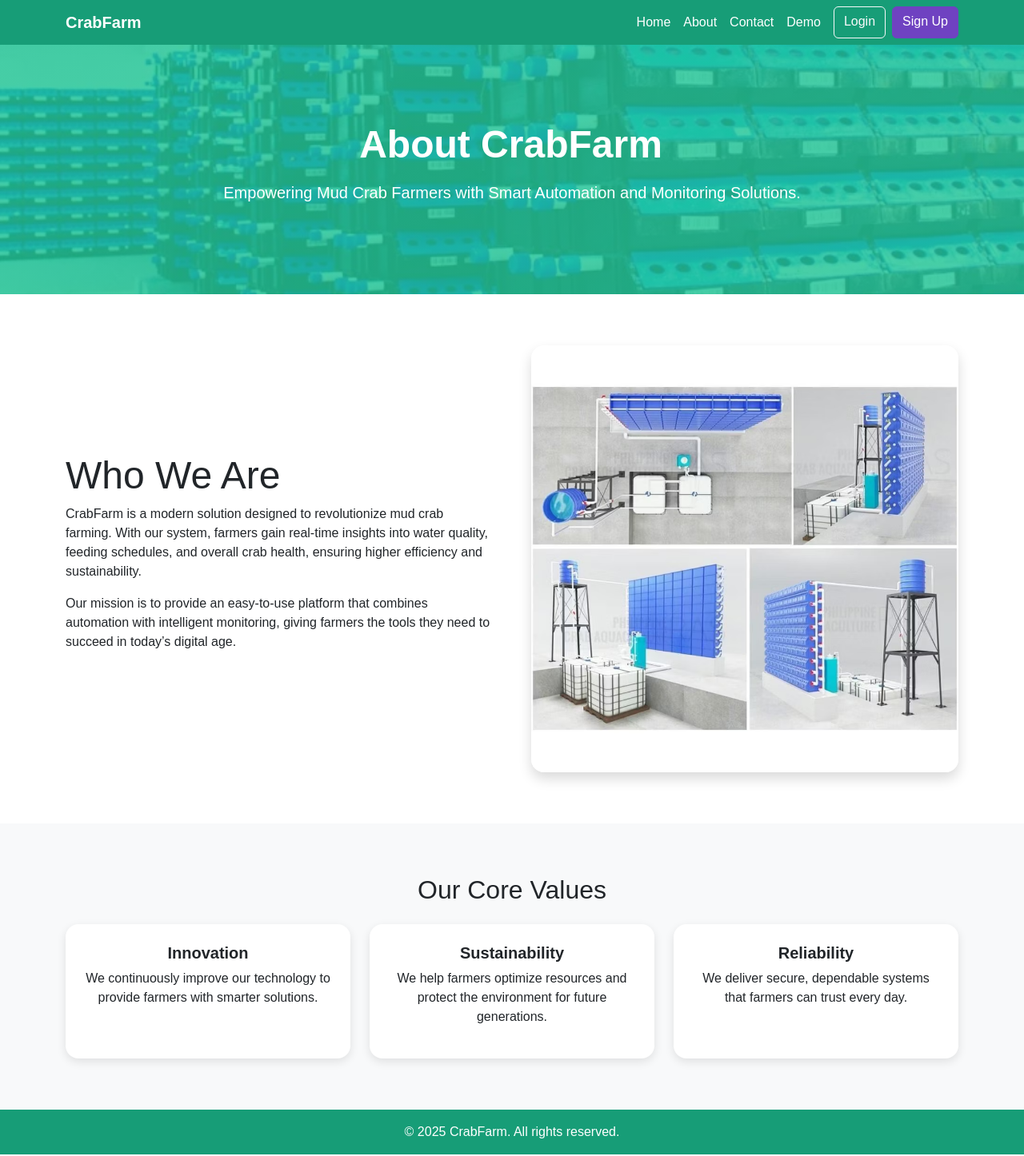
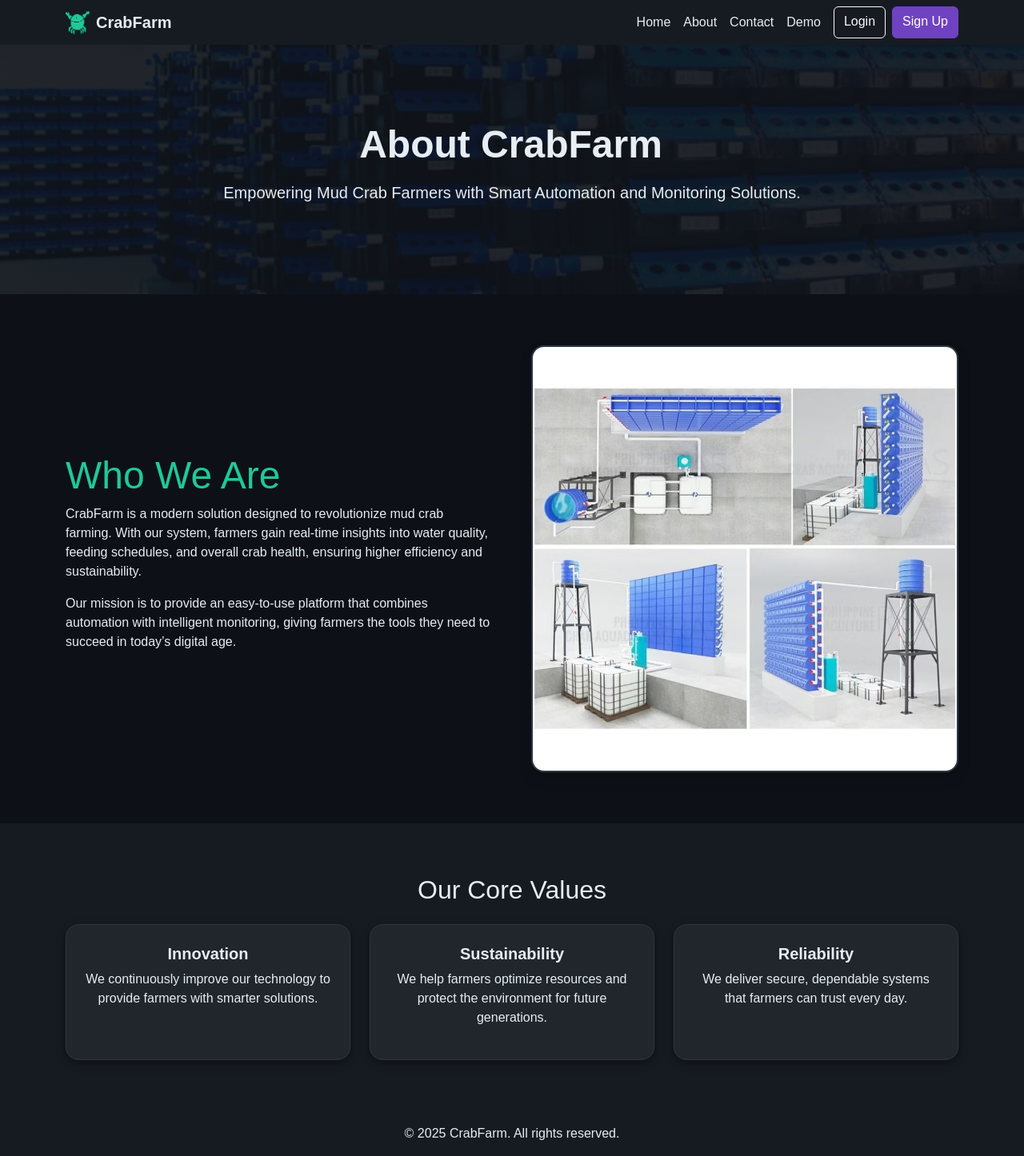
Before and after one commit to dexxtrous9/dexxtrous9, a Flask app: page /about in a window 1280 px wide. Shown: the whole page at 80% size. Run offline with Flask 3, Linux system fonts and the light colour scheme; some web fonts are replaced.

Commit message:
Darker Design

```diff
--- a/CrabFarm-Partner/static/css/components/navigation.css
+++ b/CrabFarm-Partner/static/css/components/navigation.css
@@ -1,15 +1,42 @@
 :root {
+    --crab-primary: #20c997;
+    --crab-primary-dark: #179d77;
+    --crab-primary-light: #4ce3b5;
+
     --crab-secondary: #6f42c1;
     --crab-secondary-dark: #5633a4;
-}
 
-.btn-info {
+    --crab-danger: #dc3545;
+    --crab-warning: #ffc107;
+    --crab-info: #0dcaf0;
+  }
+
+  .navbar-crabfarm {
+    background-color: #161b22;
+  }
+
+  .navbar-brand,
+  .nav-link {
+    color: #e6edf3 !important;
+  }
+
+  .navbar-brand:hover{
+    color: var(--crab-primary) !important;
+  }
+
+  .nav-link:hover {
+    color: var(--crab-primary) !important;
+  }
+
+  /* Button overrides */
+  .btn-info {
     background-color: var(--crab-secondary) !important;
     border-color: var(--crab-secondary) !important;
     color: #fff !important;
-}
+    transition: background-color 0.3s ease, border-color 0.3s ease;
+  }
 
-.btn-info:hover {
+  .btn-info:hover {
     background-color: var(--crab-secondary-dark) !important;
     border-color: var(--crab-secondary-dark) !important;
-}
+  }
--- a/CrabFarm-Partner/static/css/web/about.css
+++ b/CrabFarm-Partner/static/css/web/about.css
@@ -2,27 +2,37 @@
   --crab-primary: #20c997;
   --crab-primary-dark: #179d77;
   --crab-primary-light: #4ce3b5;
+
+  --crab-secondary: #6f42c1;
+  --crab-secondary-dark: #5633a4;
+  --crab-secondary-light: #8e65d4;
+
+  --crab-danger: #dc3545;
+  --crab-warning: #ffc107;
+  --crab-info: #0dcaf0;
 }
 
 body {
   font-family: 'Sansation', sans-serif;
+  background-color: #0d1117;
+  color: #e6edf3;
 }
 
 /*For Navigation*/
 .navbar-brand,
 .nav-link {
-  color: #fff !important;
+  color: #e6edf3 !important;
 }
 
 .navbar-crabfarm {
-  background-color: var(--crab-primary-dark);
+  background-color: #161b22;
 }
 
 /*For Hero*/
 .hero {
-  background: linear-gradient(rgba(32, 201, 151, 0.8), rgba(32, 201, 151, 0.8)),
+  background: linear-gradient(rgba(13, 17, 23, 0.9), rgba(13, 17, 23, 0.9)),
     url("/static/images/herobg.webp") center/cover no-repeat;
-  color: #fff;
+  color: #e6edf3;
   padding: 6rem 1rem;
   text-align: center;
 }
@@ -31,25 +41,22 @@ body {
   font-size: 3rem;
   font-weight: 700;
 
-  white-space: nowrap; /* keep in one line */
-  overflow: hidden; /* hide the text until animated */
-  border-right: 3px solid var(--crab-primary); /* blinking cursor */
-  width: 0;   /* start with 0 width */
+  white-space: nowrap;
+  overflow: hidden;
+  border-right: 3px solid var(--crab-primary);
+  width: 0;
   animation: typing 3s steps(30, end) forwards, blink 0.75s step-end infinite;
 }
 
-/* Typing animation */
 @keyframes typing {
   from {
     width: 0;
   }
-
   to {
     width: 100%;
   }
 }
 
-/* Cursor blink */
 @keyframes blink {
   50% {
     border-color: transparent;
@@ -58,6 +65,7 @@ body {
 
 .col-md-6 h2 {
   font-size: 3rem;
+  color: var(--crab-primary);
 }
 
 .about-section {
@@ -66,28 +74,32 @@ body {
 
 .about-section img {
   border-radius: 1rem;
+  border: 2px solid #30363d; /* subtle border for dark mode */
 }
 
 .values {
-  background: #f8f9fa;
+  background: #161b22;
   padding: 4rem 1rem;
 }
 
 .values .card {
-  border: none;
+  background: #21262d;
+  color: #e6edf3;
+  border: 1px solid #30363d;
   border-radius: 1rem;
-  box-shadow: 0 4px 12px rgba(0,0,0,0.1);
-  transition: transform 0.2s ease-in-out;
+  box-shadow: 0 4px 12px rgba(0,0,0,0.4);
+  transition: transform 0.2s ease-in-out, box-shadow 0.2s ease-in-out;
 }
 
 .values .card:hover {
   transform: translateY(-5px);
+  box-shadow: 0 6px 16px rgba(0,0,0,0.6);
 }
 
 /*For Footer*/
 footer {
-  background: var(--crab-primary-dark);
-  color: #fff;
+  background: #161b22;
+  color: #e6edf3;
   text-align: center;
   padding: 1rem 0;
 }
--- a/CrabFarm-Partner/templates/components/navigation.html
+++ b/CrabFarm-Partner/templates/components/navigation.html
@@ -1,8 +1,10 @@
-
 <!-- Navigation -->
 <nav class="navbar navbar-expand-lg navbar-crabfarm">
   <div class="container">
-      <a class="navbar-brand fw-bold" href="{{ url_for('home') }}">CrabFarm</a>
+    <a class="navbar-brand fw-bold d-flex align-items-center" href="{{ url_for('home') }}">
+      <img src="{{ url_for('static', filename='images/CrabLogo32.png') }}" alt="CrabFarm Logo" class="me-2" style="height: 30px;">
+      CrabFarm
+    </a>
     <button class="navbar-toggler text-white" type="button" data-bs-toggle="collapse" data-bs-target="#navbarNav">
       <span class="navbar-toggler-icon"></span>
     </button>
```
Also changed, not shown: CrabFarm-Partner/static/css/auth/login.css (+31 -8 lines), CrabFarm-Partner/static/css/auth/signup.css (+30 -8 lines), CrabFarm-Partner/static/css/web/contact.css (+25 -19 lines), CrabFarm-Partner/static/css/web/index.css (+20 -13 lines), CrabFarm-Partner/static/images/CrabLogo32.png (added). Lines whose indentation alone changed are shown as unchanged.
